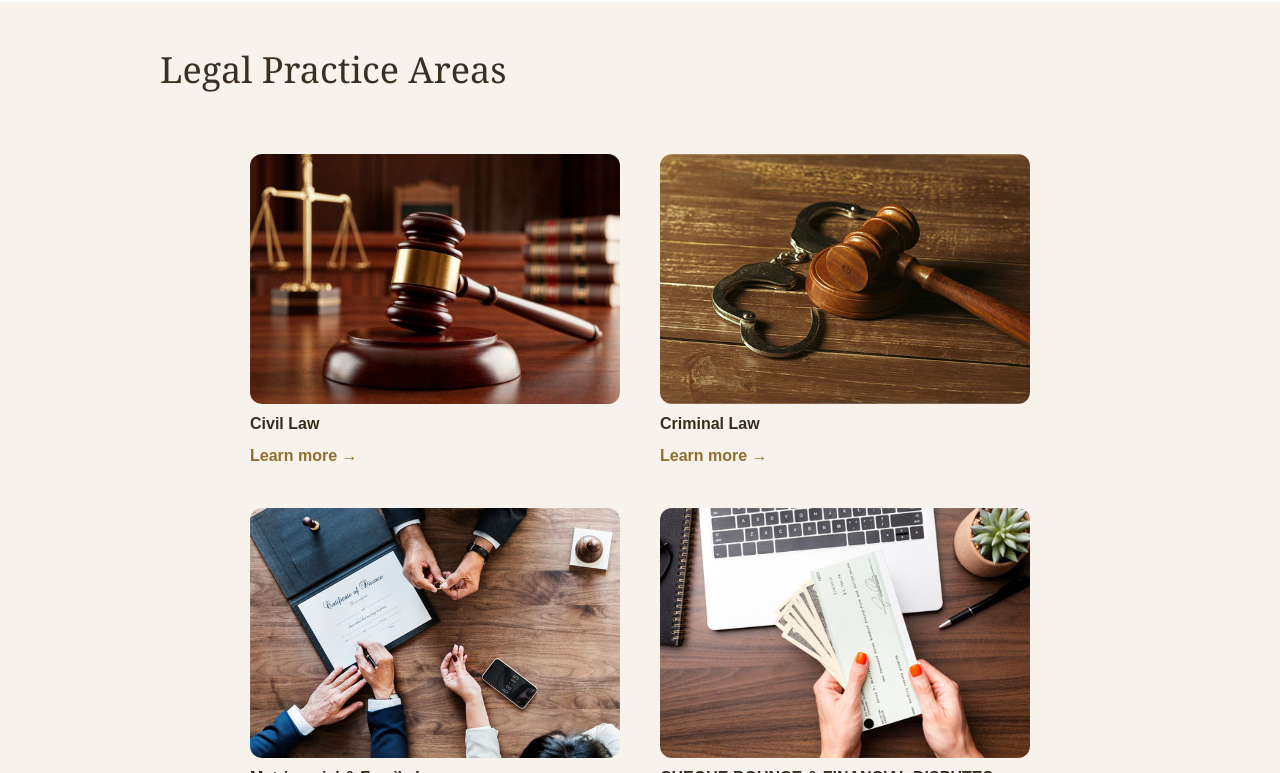
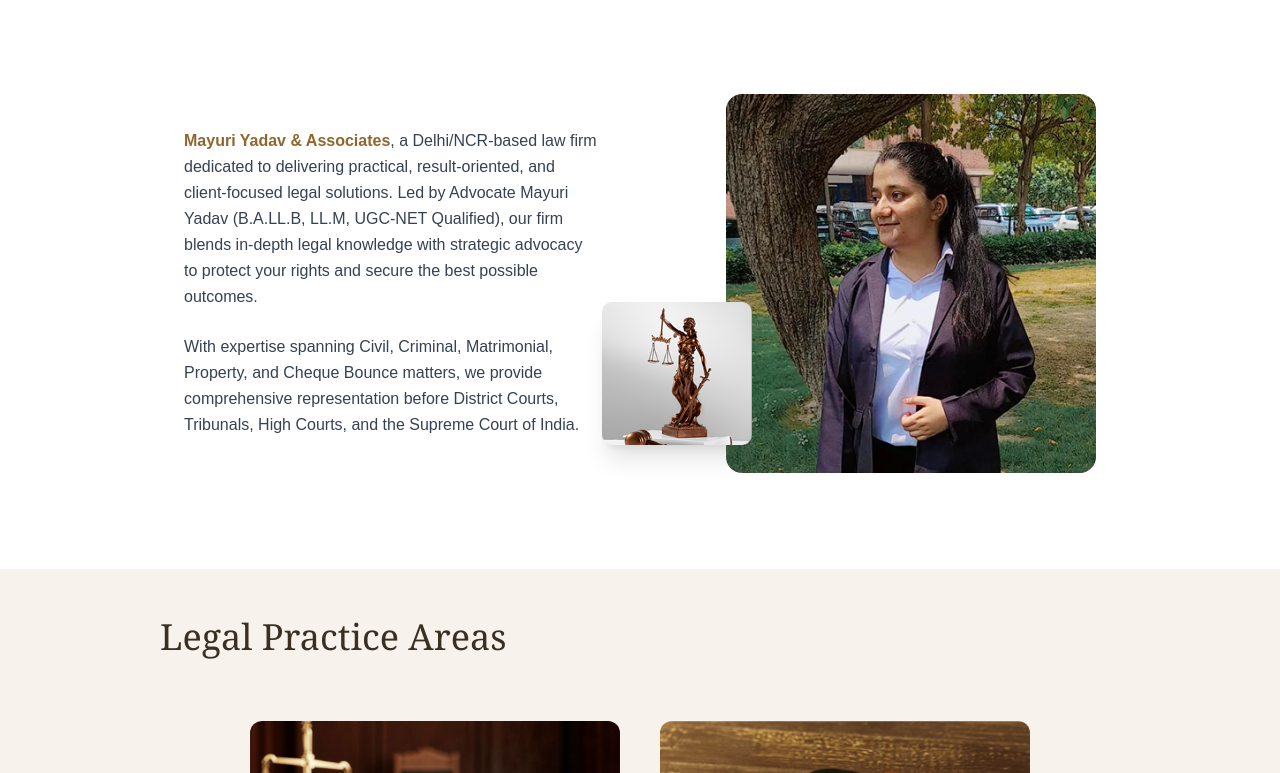
Before and after one commit to PriyanshuVr/mayuri, a Next.js app: page / in a window 1280 px wide. Shown: the part 647-1420 px from the top of the page. Built offline with nearby package versions, Linux system fonts and the light colour scheme; a web font is replaced by a local one.

Commit message:
intro2-added

```diff
--- a/src/app/page.tsx
+++ b/src/app/page.tsx
@@ -5,6 +5,7 @@
 import FeedbackSlider from "../core/component/feedback_slider";
 import GridMenu from "../core/component/grid_menu";
 import Intro from "@/core/component/intro";
+import Intro2 from "@/core/component/intro2";
 
 export default function Home_Page() {
   return (
@@ -16,8 +17,11 @@
         <div className="w-full h-0.5 bg-[#8f662d] my-2.5"></div>
         <div className="mx-40">
           <Header2 />
-          <Intro/>
+          <Intro />
         </div>
+      </div>
+      <div className="mx-40">
+        <Intro2 />
       </div>
       <div className="bg-[#f7f2ec]">
         <div className="mx-40">
--- a/src/core/component/RILC.tsx
+++ /dev/null
@@ -1,10 +0,0 @@
-export default function RILC() {
-  return (
-    <div className="bg-white py-12">
-      <div className="grid grid-cols-2">
-        <div className="text-black">fdvdfv</div>
-        <div className="text-black">dfvdfbdfb</div>
-      </div>
-    </div>
-  );
-}
--- a/src/core/component/intro.tsx
+++ b/src/core/component/intro.tsx
@@ -2,7 +2,7 @@
 
 export default function Intro() {
   return (
-    <div className="relative h-120 w-full overflow-hidden my-1 align-items-top">
+    <div className="relative h-120 w-full overflow-hidden my-1">
       <Image
         src="/statue.png"
         alt="Library"
--- /dev/null
+++ b/src/core/component/intro2.tsx
@@ -0,0 +1,48 @@
+import Image from "next/image";
+
+export default function Intro2() {
+  return (
+    <div className="max-w-6xl mx-auto px-6 my-24">
+      <div className="grid grid-cols-2 gap-20 items-center">
+        <div className="space-y-6 max-w-lg">
+          <p className="text-base text-gray-700 leading-relaxed">
+            <span className="text-[#8f662d] font-semibold">
+              Mayuri Yadav & Associates
+            </span>
+            , a Delhi/NCR-based law firm dedicated to delivering practical,
+            result-oriented, and client-focused legal solutions. Led by Advocate
+            Mayuri Yadav (B.A.LL.B, LL.M, UGC-NET Qualified), our firm blends
+            in-depth legal knowledge with strategic advocacy to protect your
+            rights and secure the best possible outcomes.
+          </p>
+
+          <p className="text-base text-gray-700 leading-relaxed">
+            With expertise spanning Civil, Criminal, Matrimonial, Property, and
+            Cheque Bounce matters, we provide comprehensive representation before
+            District Courts, Tribunals, High Courts, and the Supreme Court of India.
+          </p>
+        </div>
+
+        <div className="relative w-fit ml-auto">
+          <Image
+            src="/profile2.png"
+            alt="Mayuri Yadav"
+            width={370}
+            height={520}
+            className="rounded-2xl object-cover"
+          />
+
+          <div className="absolute -left-31 bottom-7 rounded-xl shadow-xl">
+            <Image
+              src="/statue2.png"
+              alt="Justice statue"
+              width={150}
+              height={200}
+            />
+          </div>
+        </div>
+
+      </div>
+    </div>
+  );
+}
```
Also changed, not shown: public/profile2.png (added), public/statue2.png (added).
